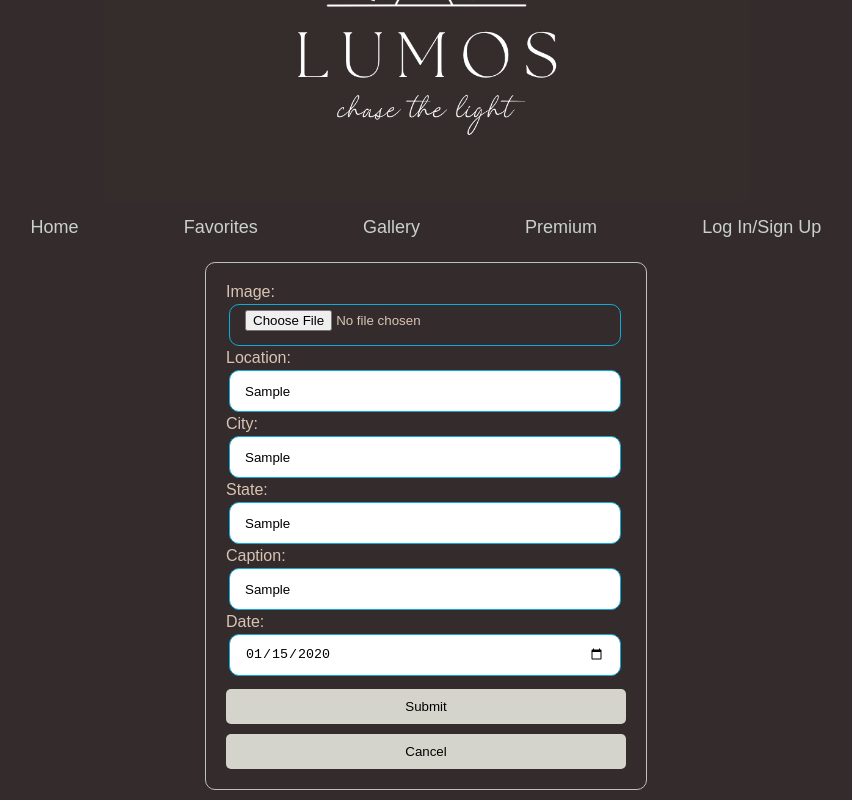
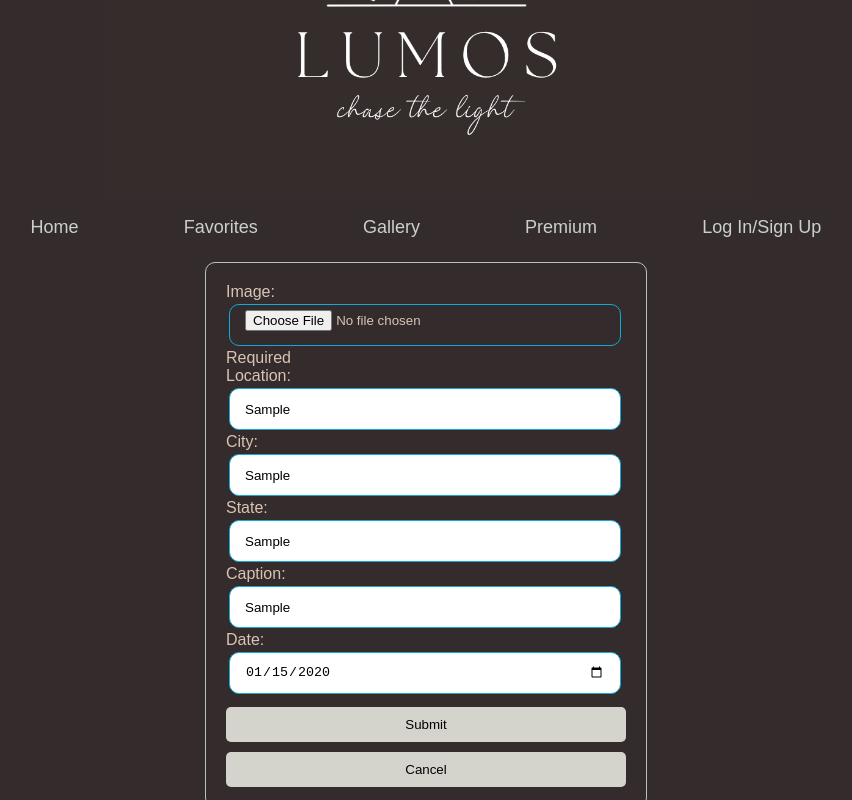
Before and after one commit to samchappel/lumos, a React (Create React App) app in the folder client/: page /add in a window 1280 px wide. Both pictures are taken after typing "Sample", "Sample", "Sample", "Sample", "2020-01-15" into the empty fields and a click on the button "Submit". Shown: the part 131-931 px from the top of the page, without its empty margins (214-1066 px from the left). Built offline with nearby package versions, Linux system fonts and the light colour scheme; no server answers.

Commit message:
add photo feature functioning, updated with delete photo option

```diff
--- a/client/src/Comments.js
+++ b/client/src/Comments.js
@@ -108,6 +108,7 @@ function Comments({ photoId, userId }) {
         comments={comments}
         photoId={photoId}
         userId={userId}
+        setCommentToEdit={setCommentToEdit}
       />
       )}
     </div>
--- /dev/null
+++ b/client/src/DeletePhoto.js
@@ -0,0 +1,20 @@
+import React from 'react';
+
+function DeletePhoto({ photo, onDelete }) {
+  const handleDelete = () => {
+    fetch(`/photos/${photo.id}`, { method: 'DELETE' })
+      .then(response => {
+        if (!response.ok) {
+          throw new Error(`Error deleting photo: ${response.status}`);
+        }
+        onDelete(photo.id);
+      })
+      .catch(error => console.error('Error deleting photo:', error));
+  };
+
+  return (
+    <button onClick={handleDelete}>Delete</button>
+  );
+}
+
+export default DeletePhoto;
--- a/client/src/EditComments.js
+++ b/client/src/EditComments.js
@@ -60,8 +60,7 @@ function EditComments({ comment, setCommentToEdit, setComments, comments, onSave
 
   const handleCancel = () => {
     setCommentToEdit(null);
-    onCancel();
-  }
+  };
 
   return (
     <div>
--- a/client/src/Gallery.js
+++ b/client/src/Gallery.js
@@ -2,6 +2,7 @@ import { useState, useEffect } from 'react';
 import { useNavigate } from 'react-router-dom';
 import Comments from './Comments';
 import AddComment from './AddComment';
+import DeletePhoto from './DeletePhoto';
 
 function Gallery({ userId }) {
   const [photos, setPhotos] = useState([]);
@@ -21,6 +22,10 @@ function Gallery({ userId }) {
 
   const handleCloseAddComment = () => {
     setSelectedPhoto(null);
+  };
+
+  const handleDeletePhoto = (photoId) => {
+    setPhotos(photos.filter(photo => photo.id !== photoId));
   };
 
   const fetchPhotos = () => {
@@ -50,6 +55,9 @@ function Gallery({ userId }) {
         <div key={photo.id}>
           <img src={photo.image} alt={photo.caption} />
           <p><strong>{photo.user.first_name} {photo.user.last_name}:</strong> {photo.caption}</p>
+          {photo.user.id === userId && (
+            <DeletePhoto photo={photo} onDelete={handleDeletePhoto} />
+          )}
           <Comments photoId={photo.id} userId={userId} onAddComment={() => handleAddComment(photo)} />
           {selectedPhoto && selectedPhoto.id === photo.id && (
             <AddComment
--- a/client/src/NewPhotoForm.js
+++ b/client/src/NewPhotoForm.js
@@ -1,21 +1,23 @@
-import React, { useRef, useState } from 'react';
+import React, { useRef } from 'react';
 import { useNavigate } from 'react-router-dom';
+import { Formik, Form, Field, ErrorMessage } from 'formik';
+import * as Yup from 'yup';
+
+const photoSchema = Yup.object().shape({
+  image: Yup.mixed().required('Required'),
+  location: Yup.string().required('Required'),
+  city: Yup.string().required('Required'),
+  state: Yup.string().required('Required'),
+  caption: Yup.string().required('Required'),
+  date: Yup.date().required('Required'),
+});
 
 function NewPhotoForm({ addPhotoToGallery }) {
-  const [location, setLocation] = useState('');
-  const [city, setCity] = useState('');
-  const [state, setState] = useState('');
-  const [caption, setCaption] = useState('');
-  const [date, setDate] = useState('');
+  const navigate = useNavigate();
+  const imageInputRef = useRef();
 
-  const navigate = useNavigate();
-
-  const imageInputRef = useRef(); // Add a ref for the file input
-
-  const handleSubmit = async (e) => {
-    e.preventDefault();
-
-    const imageFile = imageInputRef.current.files[0]; // Get the selected file
+  const handleSubmit = async (values, { setSubmitting }) => {
+    const imageFile = imageInputRef.current.files[0];
     if (!imageFile) {
       console.error('No image file selected');
       return;
@@ -23,11 +25,11 @@ function NewPhotoForm({ addPhotoToGallery }) {
 
     const formData = new FormData();
     formData.append('image', imageFile);
-    formData.append('location', location);
-    formData.append('city', city);
-    formData.append('state', state);
-    formData.append('caption', caption);
-    formData.append('date', date);
+    formData.append('location', values.location);
+    formData.append('city', values.city);
+    formData.append('state', values.state);
+    formData.append('caption', values.caption);
+    formData.append('date', values.date);
 
     try {
       const response = await fetch('/photos', {
@@ -37,6 +39,7 @@ function NewPhotoForm({ addPhotoToGallery }) {
 
       if (response.ok) {
         const newPhoto = await response.json();
+        console.log(newPhoto);
         addPhotoToGallery(newPhoto);
         navigate('/gallery');
       } else {
@@ -45,6 +48,8 @@ function NewPhotoForm({ addPhotoToGallery }) {
     } catch (error) {
       console.error('Error adding photo:', error);
     }
+
+    setSubmitting(false);
   };
 
   const handleCancel = () => {
@@ -52,34 +57,66 @@ function NewPhotoForm({ addPhotoToGallery }) {
   };
 
   return (
-    <form onSubmit={handleSubmit} encType="multipart/form-data">
+    <Formik
+      initialValues={{
+        image: null,
+        location: '',
+        city: '',
+        state: '',
+        caption: '',
+        date: '',
+      }}
+      validationSchema={photoSchema}
+      onSubmit={handleSubmit}
+    >
+      {({ isSubmitting, setFieldValue }) => (
+        <Form>
           <label>
             Image:
-        <input type="file" ref={imageInputRef} />
+            <input
+              type="file"
+              name="image"
+              onChange={(event) => {
+                setFieldValue('image', event.currentTarget.files[0]);
+              }}
+              ref={imageInputRef}
+            />
+            <ErrorMessage name="image" component="div" />
           </label>
           <label>
             Location:
-        <input type="text" value={location} onChange={(e) => setLocation(e.target.value)} />
+            <Field type="text" name="location" />
+            <ErrorMessage name="location" component="div" />
           </label>
           <label>
             City:
-        <input type="text" value={city} onChange={(e) => setCity(e.target.value)} />
+            <Field type="text" name="city" />
+            <ErrorMessage name="city" component="div" />
           </label>
           <label>
             State:
-        <input type="text" value={state} onChange={(e) => setState(e.target.value)} />
+            <Field type="text" name="state" />
+            <ErrorMessage name="state" component="div" />
           </label>
           <label>
             Caption:
-        <input type="text" value={caption} onChange={(e) => setCaption(e.target.value)} />
+            <Field type="text" name="caption" />
+            <ErrorMessage name="caption" component="div" />
           </label>
           <label>
             Date:
-        <input type="date" value={date} onChange={(e) => setDate(e.target.value)} />
+            <Field type="date" name="date" />
+            <ErrorMessage name="date" component="div" />
           </label>
-      <button type="submit">Submit</button>
-      <button type="button" onClick={handleCancel}>Cancel</button>
-    </form>
+          <button type="submit" disabled={isSubmitting}>
+            Submit
+          </button>
+          <button type="button" onClick={handleCancel}>
+            Cancel
+          </button>
+        </Form>
+      )}
+    </Formik>
   );
 }
 
```
Also changed, not shown: 4 other files (tests, documents, lock files or other folders). Lines whose indentation alone changed are shown as unchanged.
